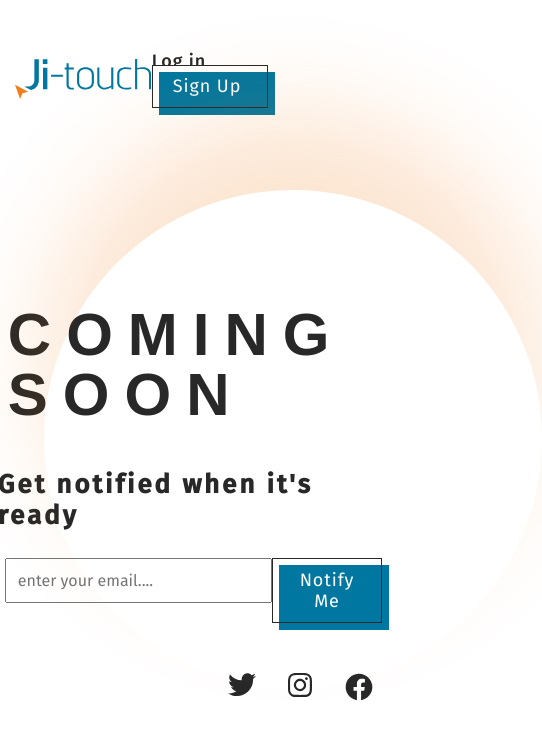
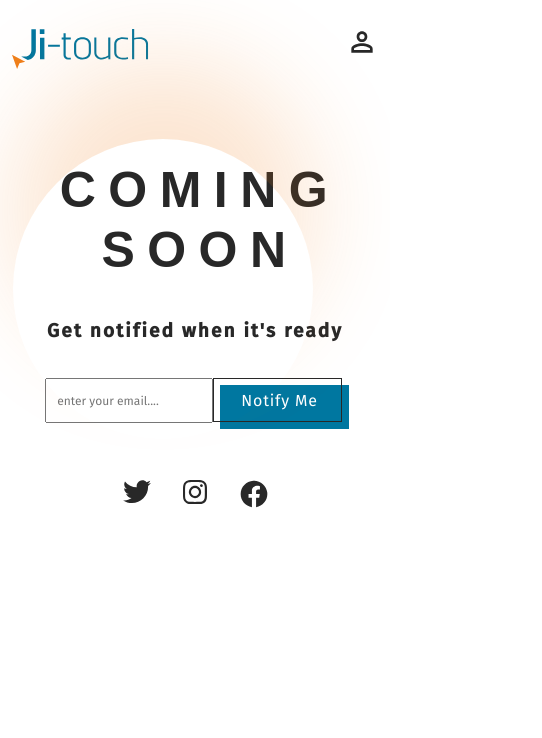
Before and after one commit to MarVikt/ji-tach, a plain HTML site: page index.html in a window 390 px wide. Shown: the whole page, 542 px wide, since content can reach past the window. Drawn offline with Linux system fonts and the light colour scheme; files whose address does not match are found by name.

Commit message:
adaptive 320px

```diff
--- a/index.html
+++ b/index.html
@@ -19,6 +19,11 @@
         <span class="header__login">Log in</span>
         <button class="header__button">Sign Up</button>
       </div>
+      <a href="#" class="header__user" target="_blank" title="User">
+        <svg width="22" height="22" viewBox="0 0 22 22" fill="none" xmlns="http://www.w3.org/2000/svg">
+          <path d="M10.9999 2.99992C12.4666 2.99992 13.6666 4.19992 13.6666 5.66658C13.6666 7.13325 12.4666 8.33325 10.9999 8.33325C9.53325 8.33325 8.33325 7.13325 8.33325 5.66658C8.33325 4.19992 9.53325 2.99992 10.9999 2.99992ZM10.9999 14.9999C14.5999 14.9999 18.7333 16.7199 18.9999 17.6666V18.9999H2.99992V17.6799C3.26659 16.7199 7.39992 14.9999 10.9999 14.9999ZM10.9999 0.333252C8.05325 0.333252 5.66658 2.71992 5.66658 5.66658C5.66658 8.61325 8.05325 10.9999 10.9999 10.9999C13.9466 10.9999 16.3333 8.61325 16.3333 5.66658C16.3333 2.71992 13.9466 0.333252 10.9999 0.333252ZM10.9999 12.3333C7.43992 12.3333 0.333252 14.1199 0.333252 17.6666V21.6666H21.6666V17.6666C21.6666 14.1199 14.5599 12.3333 10.9999 12.3333Z" fill="#282828"/>
+        </svg>
+      </a>
     </div>
   </header>
   <!-- header -->
--- a/sass/sections/_header.sass
+++ b/sass/sections/_header.sass
@@ -14,3 +14,6 @@
     margin-right: 46px
   &__button
     margin-top: -7px
+  &__user
+    display: none
+    margin-top: -9px
--- a/sass/sections/_main.sass
+++ b/sass/sections/_main.sass
@@ -33,4 +33,4 @@
       padding: 12px 13px
       color: #6F6F6F
     &-btn
-      padding: 11px 26px 11px 28px
+      padding: 12px 26px 10px 28px
--- a/sass/sections/_media.sass
+++ b/sass/sections/_media.sass
@@ -39,9 +39,13 @@
   h1
     font-size: 60px
     line-height: 60px
-  .header__content
+  .header
     padding-left: 7px
     padding-right: 7px
+    &__sign-up
+      display: block
+    &__user
+      display: none
   .main
     height: 503px
     padding-top: 155px
@@ -55,3 +59,51 @@
       top: 190px
   .footer__contacts
     margin-right: 9px
+// --------------------------------------------------
+@media (max-width: 549px)
+  h1
+    font-size: 50px
+  h2
+    font-size: 19px
+    line-height: 23px
+  .boundaries
+    width: 93.75%
+  .header
+    height: 80px
+    padding-top: 23px
+    padding-left: 0
+    padding-right: 5px
+    &__sign-up
+      display: none
+    &__user
+      display: block
+  .main
+    height: 380px
+    padding-top: 80px
+    &__content::before
+      width: 300px
+      height: 300px
+      left: 3.325%
+      top: 139px
+    &__title
+      text-align: center
+      margin-left: 10px
+      margin-bottom: 39px
+    &__subtitle
+      margin-left: 0
+      margin-bottom: 36px
+    &__form
+      &-email
+        width: 168px
+        font-size: 12px
+        line-height: 14px
+        padding: 12px 10px
+      &-btn
+        font-size: 16px
+        line-height: 19px
+        padding: 12px 23px 11px 27px
+  .footer
+    &__content
+      justify-content: center
+    &__contacts
+      margin-right: 0
```
Also changed, not shown: css/style.css, 2 other files.
